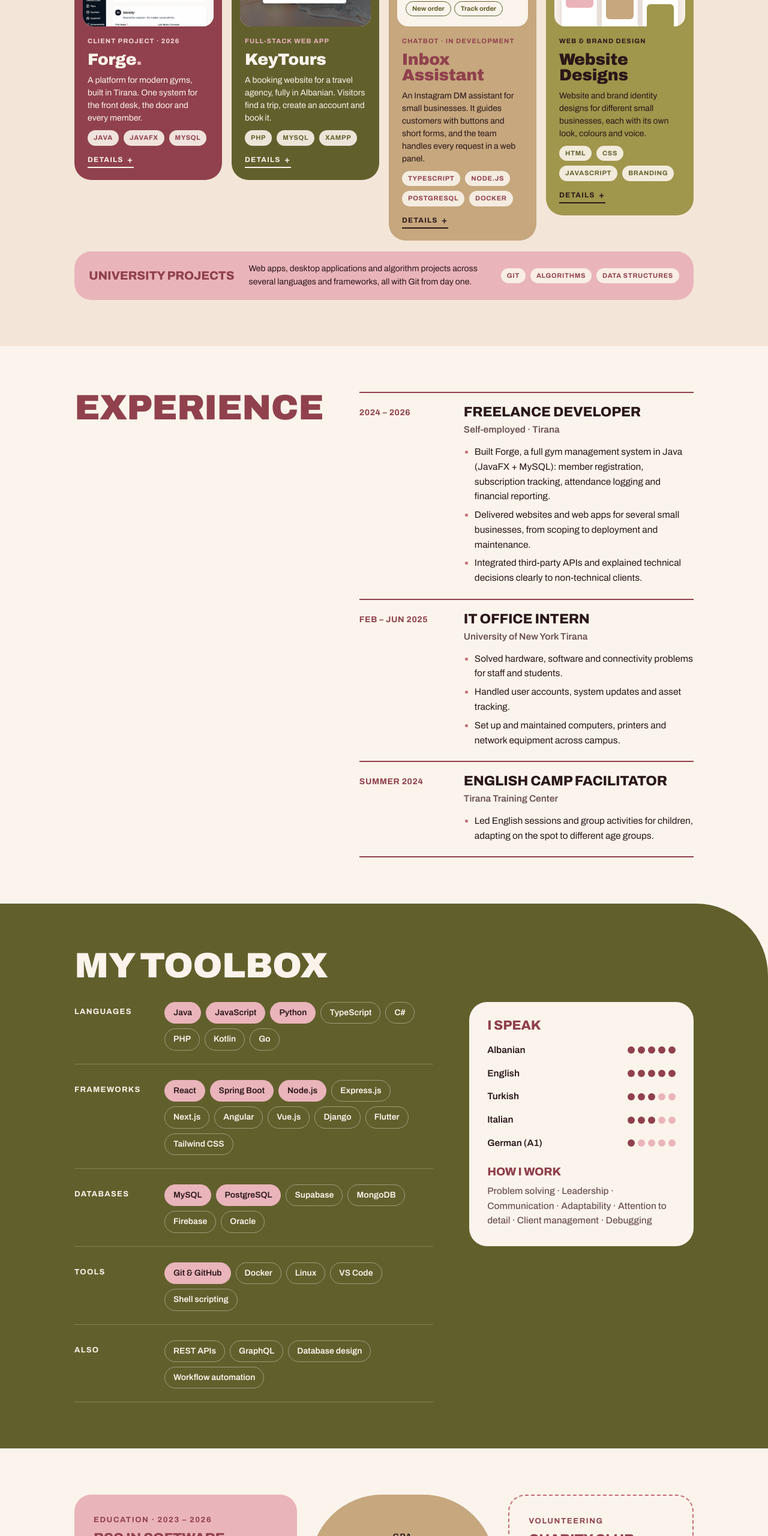
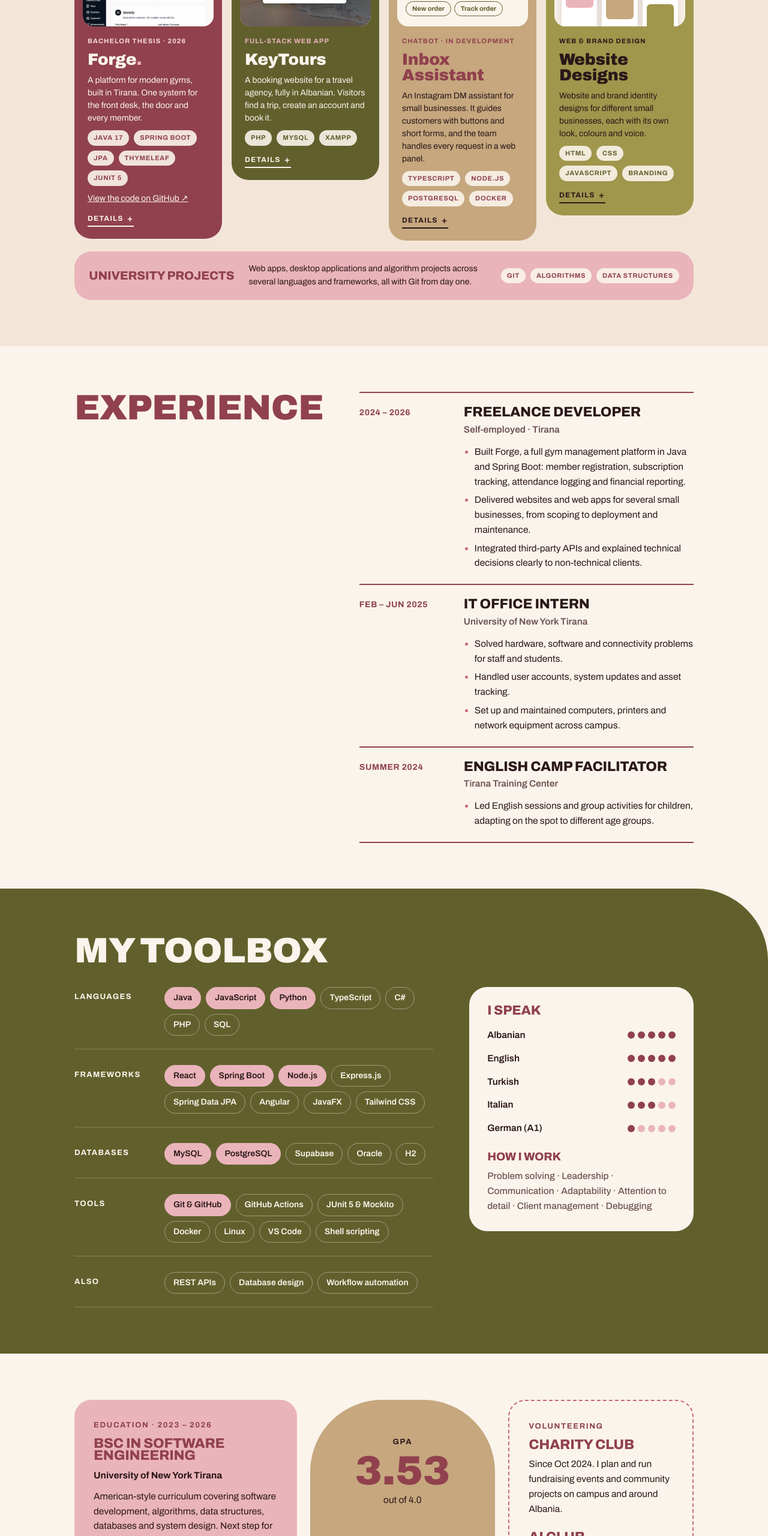
Before and after one commit to Enireida/enireida.github.io, a plain HTML site: page index.html in a window 1280 px wide. Shown: the part 1628-4188 px from the top of the page at 60% size. Drawn offline with Linux system fonts and the light colour scheme.

Commit message:
Align portfolio with CV and GitHub
- Forge: correct stack (Spring Boot, JPA, Thymeleaf), link to repo, mention tests and CI
- Skills: list only technologies backed by projects or the CV
- Education: next step is a master's in Business Informatics and Data Science

```diff
--- a/index.html
+++ b/index.html
@@ -83,7 +83,7 @@
           <img src="img/forge-admin.jpg" width="583" height="822" alt="Forge admin panel, new member registration screen">
         </figure>
         <figure class="shot shot--phone">
-          <img src="img/forge-coach.jpg" width="220" height="410" alt="Forge AI coach on a phone">
+          <img src="img/forge-coach.jpg" width="220" height="410" alt="Forge coach on a phone">
         </figure>
         <figure class="shot shot--keytours">
           <div class="shot__bar"><i></i><i></i><i></i><span>keytours</span></div>
@@ -150,10 +150,11 @@
         <div class="project__thumb">
           <img src="img/forge-admin.jpg" width="583" height="822" loading="lazy" decoding="async" alt="Forge admin: new member registration screen">
         </div>
-        <p class="project__kicker">Client project · 2026</p>
+        <p class="project__kicker">Bachelor thesis · 2026</p>
         <h3 class="project__title">Forge<span>.</span></h3>
         <p class="project__tagline">A platform for modern gyms, built in Tirana. One system for the front desk, the door and every member.</p>
-        <ul class="tags"><li>Java</li><li>JavaFX</li><li>MySQL</li></ul>
+        <ul class="tags"><li>Java 17</li><li>Spring Boot</li><li>JPA</li><li>Thymeleaf</li><li>JUnit 5</li></ul>
+        <p class="project__tagline"><a href="https://github.com/Enireida/forge-gym-management" target="_blank" rel="noopener">View the code on GitHub ↗</a></p>
         <details class="project__more">
           <summary>Details</summary>
           <ul class="project__features">
@@ -161,7 +162,8 @@
             <li><b>Front desk</b>Register members with a photo, then manage plans, payments, equipment, announcements and an exercise library.</li>
             <li><b>Classes &amp; PT</b>Group classes, attendance tracking and personal training packages.</li>
             <li><b>Reports</b>Real-time data so the owner can make better decisions.</li>
-            <li><b>AI coach</b>Members get workout suggestions, calorie guidance and progress insights in the app.</li>
+            <li><b>Coach</b>Members get workout suggestions, calorie guidance and progress insights, built from their own data.</li>
+            <li><b>Tested</b>Unit tests with JUnit 5 and Mockito, run automatically on every push with GitHub Actions.</li>
             <li><b>Integrations</b>Built to connect with Strava, Google Fit, Garmin, Fitbit and Apple Watch.</li>
           </ul>
         </details>
@@ -258,7 +260,7 @@
           <h3>Freelance Developer</h3>
           <p class="job__org">Self-employed · Tirana</p>
           <ul class="job__tasks">
-            <li>Built Forge, a full gym management system in Java (JavaFX + MySQL): member registration, subscription tracking, attendance logging and financial reporting.</li>
+            <li>Built Forge, a full gym management platform in Java and Spring Boot: member registration, subscription tracking, attendance logging and financial reporting.</li>
             <li>Delivered websites and web apps for several small businesses, from scoping to deployment and maintenance.</li>
             <li>Integrated third-party APIs and explained technical decisions clearly to non-technical clients.</li>
           </ul>
@@ -299,23 +301,23 @@
       <div class="skills__groups reveal">
         <div class="skills__group">
           <h3>Languages</h3>
-          <ul class="chips"><li class="is-core">Java</li><li class="is-core">JavaScript</li><li class="is-core">Python</li><li>TypeScript</li><li>C#</li><li>PHP</li><li>Kotlin</li><li>Go</li></ul>
+          <ul class="chips"><li class="is-core">Java</li><li class="is-core">JavaScript</li><li class="is-core">Python</li><li>TypeScript</li><li>C#</li><li>PHP</li><li>SQL</li></ul>
         </div>
         <div class="skills__group">
           <h3>Frameworks</h3>
-          <ul class="chips"><li class="is-core">React</li><li class="is-core">Spring Boot</li><li class="is-core">Node.js</li><li>Express.js</li><li>Next.js</li><li>Angular</li><li>Vue.js</li><li>Django</li><li>Flutter</li><li>Tailwind CSS</li></ul>
+          <ul class="chips"><li class="is-core">React</li><li class="is-core">Spring Boot</li><li class="is-core">Node.js</li><li>Express.js</li><li>Spring Data JPA</li><li>Angular</li><li>JavaFX</li><li>Tailwind CSS</li></ul>
         </div>
         <div class="skills__group">
           <h3>Databases</h3>
-          <ul class="chips"><li class="is-core">MySQL</li><li class="is-core">PostgreSQL</li><li>Supabase</li><li>MongoDB</li><li>Firebase</li><li>Oracle</li></ul>
+          <ul class="chips"><li class="is-core">MySQL</li><li class="is-core">PostgreSQL</li><li>Supabase</li><li>Oracle</li><li>H2</li></ul>
         </div>
         <div class="skills__group">
           <h3>Tools</h3>
-          <ul class="chips"><li class="is-core">Git &amp; GitHub</li><li>Docker</li><li>Linux</li><li>VS Code</li><li>Shell scripting</li></ul>
+          <ul class="chips"><li class="is-core">Git &amp; GitHub</li><li>GitHub Actions</li><li>JUnit 5 &amp; Mockito</li><li>Docker</li><li>Linux</li><li>VS Code</li><li>Shell scripting</li></ul>
         </div>
         <div class="skills__group">
           <h3>Also</h3>
-          <ul class="chips"><li>REST APIs</li><li>GraphQL</li><li>Database design</li><li>Workflow automation</li></ul>
+          <ul class="chips"><li>REST APIs</li><li>Database design</li><li>Workflow automation</li></ul>
         </div>
       </div>
 
@@ -344,7 +346,7 @@
       <span class="eyebrow">Education · 2023 – 2026</span>
       <h3>BSc in Software Engineering</h3>
       <p><b>University of New York Tirana</b></p>
-      <p>American-style curriculum covering software development, algorithms, data structures, databases and system design. Next step for me: moving deeper into AI.</p>
+      <p>American-style curriculum covering software development, algorithms, data structures, databases and system design. Next step for me: a master's in Business Informatics and Data Science.</p>
     </article>
     <article class="edu-card edu-card--gpa reveal" style="--delay:.08s">
       <span class="eyebrow">GPA</span>
@@ -356,7 +358,7 @@
       <h3>Charity Club</h3>
       <p>Since Oct 2024. I plan and run fundraising events and community projects on campus and around Albania.</p>
       <h3>AI Club</h3>
-      <p>Since Apr 2025. Applied AI projects, startup ideas and new trends in machine learning.</p>
+      <p>Since Apr 2025. Applied technology projects and startup ideas with other students.</p>
     </article>
   </div>
 </section>
```
